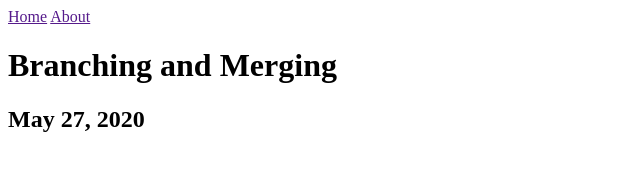
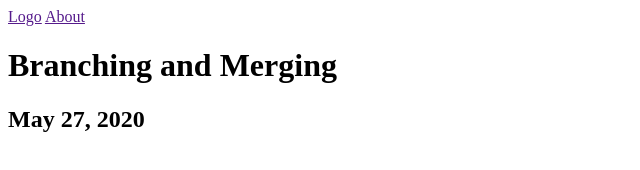
Before and after one commit to tonimagwow/branching_merging, a plain HTML site: page index.html in a window 1280 px wide. Shown: the full height of the page, 0-640 px from the left. Drawn offline with Linux system fonts and the light colour scheme.

Commit message:
updating home to logo

```diff
--- a/index.html
+++ b/index.html
@@ -7,7 +7,7 @@
 </head>
 <body>
     <nav>
-        <a href="">Home</a>
+        <a href="">Logo</a>
         <a href="">About</a>
     </nav>
     <h1>Branching and Merging</h1>
```
